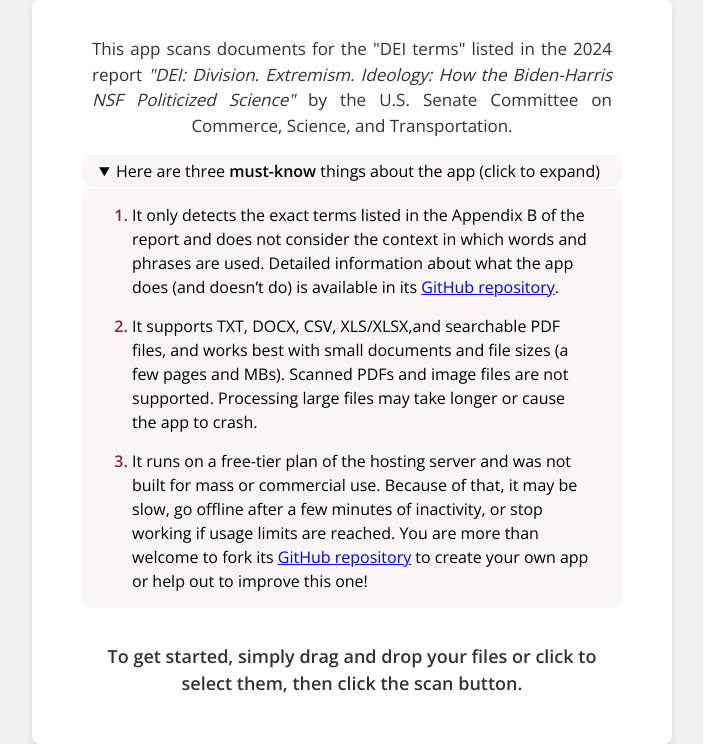
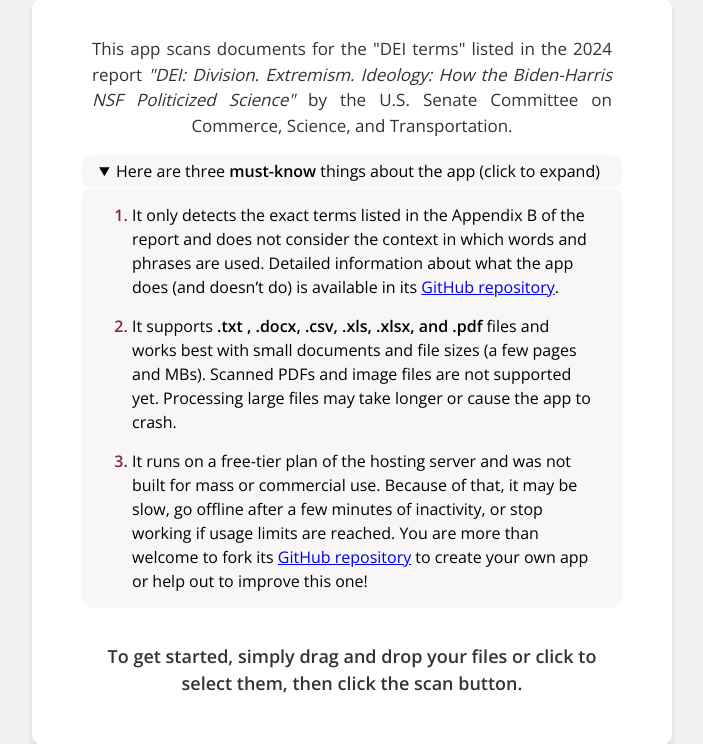
Before and after one commit to deelobo/keyword_scanner_app, a Flask app: page / in a window 1280 px wide, after a click that opens the changed part. Shown: the part 164-908 px from the top of the page, without its empty margins (288-991 px from the left). Run offline with Flask 2, Linux system fonts and the light colour scheme.

Commit message:
Refactor content in index.html for improved clarity and consistency in file format descriptions

```diff
--- a/templates/index.html
+++ b/templates/index.html
@@ -31,22 +31,19 @@
                     <ol>
                         <li>
                             It only detects the exact terms listed in the Appendix B of the report and does not consider
-                            the context in which
-                            words and phrases are used. Detailed information about what the app does (and doesn’t do) is
+                            the context in which words and phrases are used. Detailed information about what the app does (and doesn’t do) is
                             available in its
                             <a href="https://github.com/yourusername/yourrepo" target="_blank">GitHub repository</a>.
                         </li>
                         <li>
-                            It supports TXT, DOCX, CSV, XLS/XLSX,and searchable PDF files, and works best with small
-                            documents and file sizes (a few
-                            pages and MBs).
-                            Scanned PDFs and image files are not supported. Processing large files may take longer or
+                            It supports<strong> .txt , .docx, .csv, .xls, .xlsx, and .pdf</strong> files and works best with small
+                            documents and file sizes (a few pages and MBs).
+                            Scanned PDFs and image files are not supported yet. Processing large files may take longer or
                             cause the app to crash.
                         </li>
                         <li>
                             It runs on a free-tier plan of the hosting server and was not built for mass or commercial
-                            use. Because of that, it may
-                            be slow, go offline after a few minutes of inactivity, or stop working if usage limits are
+                            use. Because of that, it may be slow, go offline after a few minutes of inactivity, or stop working if usage limits are
                             reached.
                             You are more than welcome to fork its
                             <a href="https://github.com/yourusername/yourrepo" target="_blank">GitHub repository</a>
```
